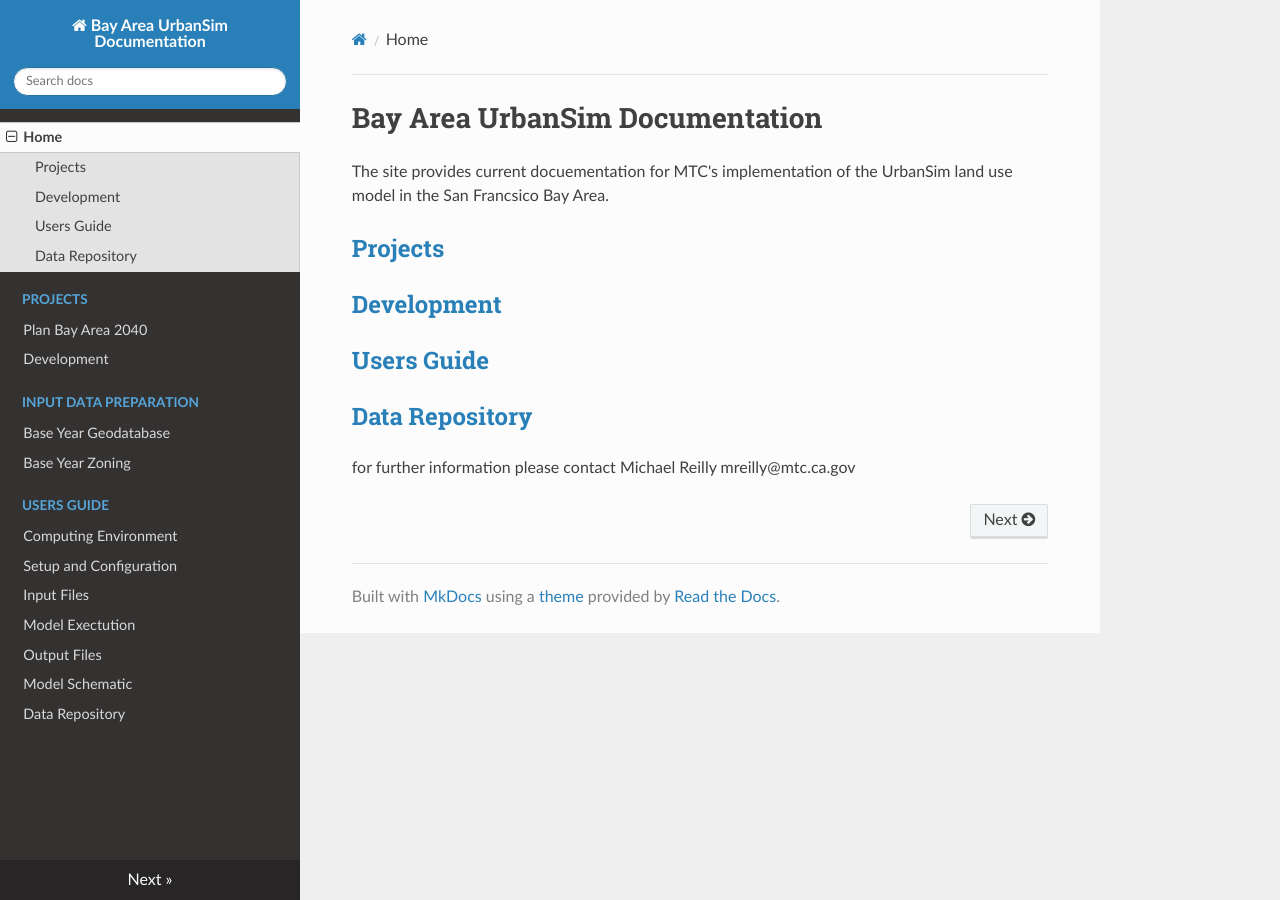
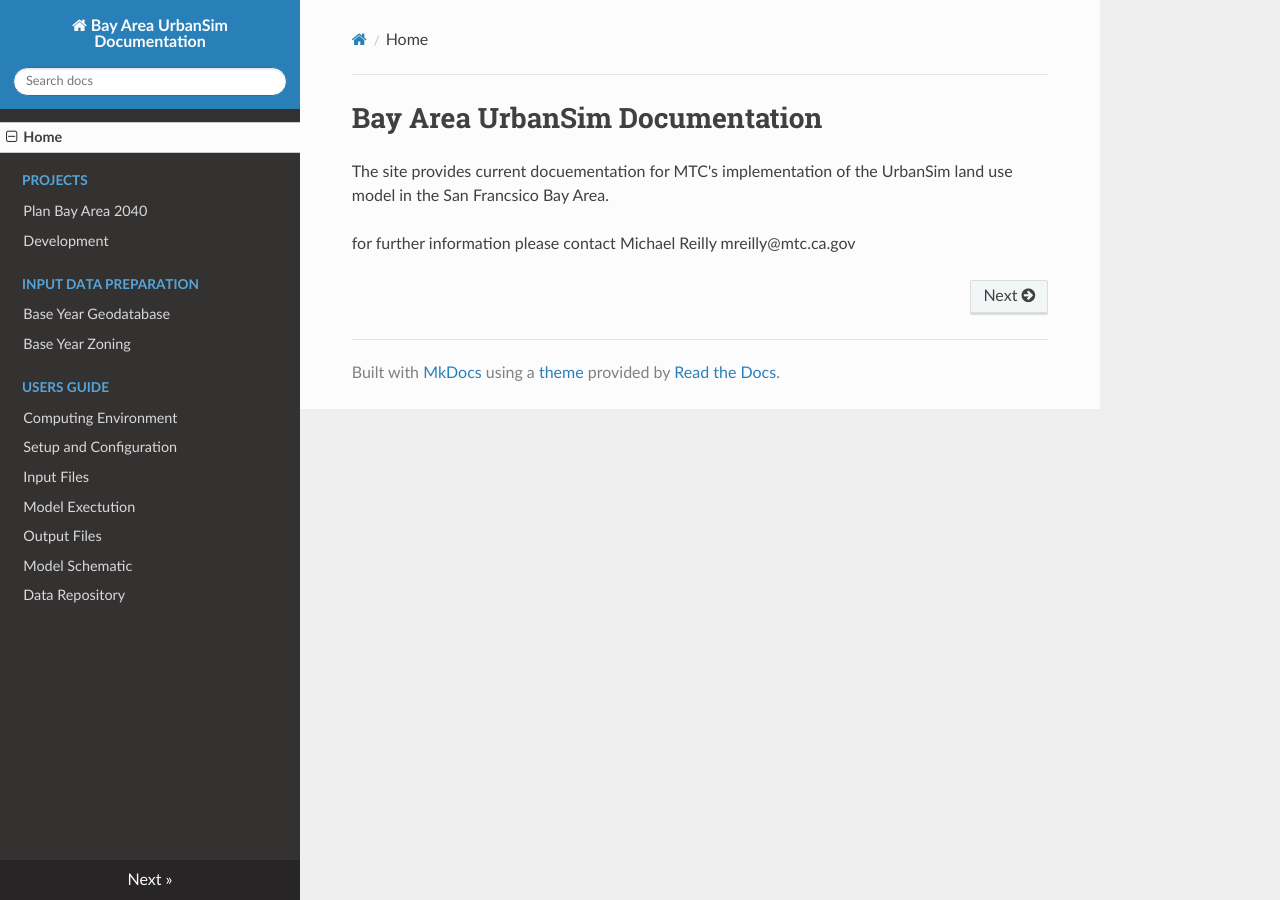
Before and after one commit to BayAreaMetro/baus_docs2, an MkDocs documentation site: the page built from docs/index.md, in a window 1280 px wide. Built offline with MkDocs 1.6.1, drawn with Linux system fonts in a browser that asks for light colours; nearby versions of some CDN libraries; old or Windows-style settings are respelled for this version of MkDocs.

Commit message:
cleaning

```diff
--- a/docs/index.md
+++ b/docs/index.md
@@ -2,12 +2,4 @@
 
 The site provides current docuementation for MTC's implementation of the UrbanSim land use model in the San Francsico Bay Area.
 
-## [Projects](projects.md)
-## [Development](development.md)
-## [Users Guide](usersguide.md)
-## [Data Repository](datarepository.md)
-
-
-
-
 for further information please contact Michael Reilly mreilly@mtc.ca.gov
```
Also changed, not shown: docs/about.md (deleted, +0 -1 lines).
